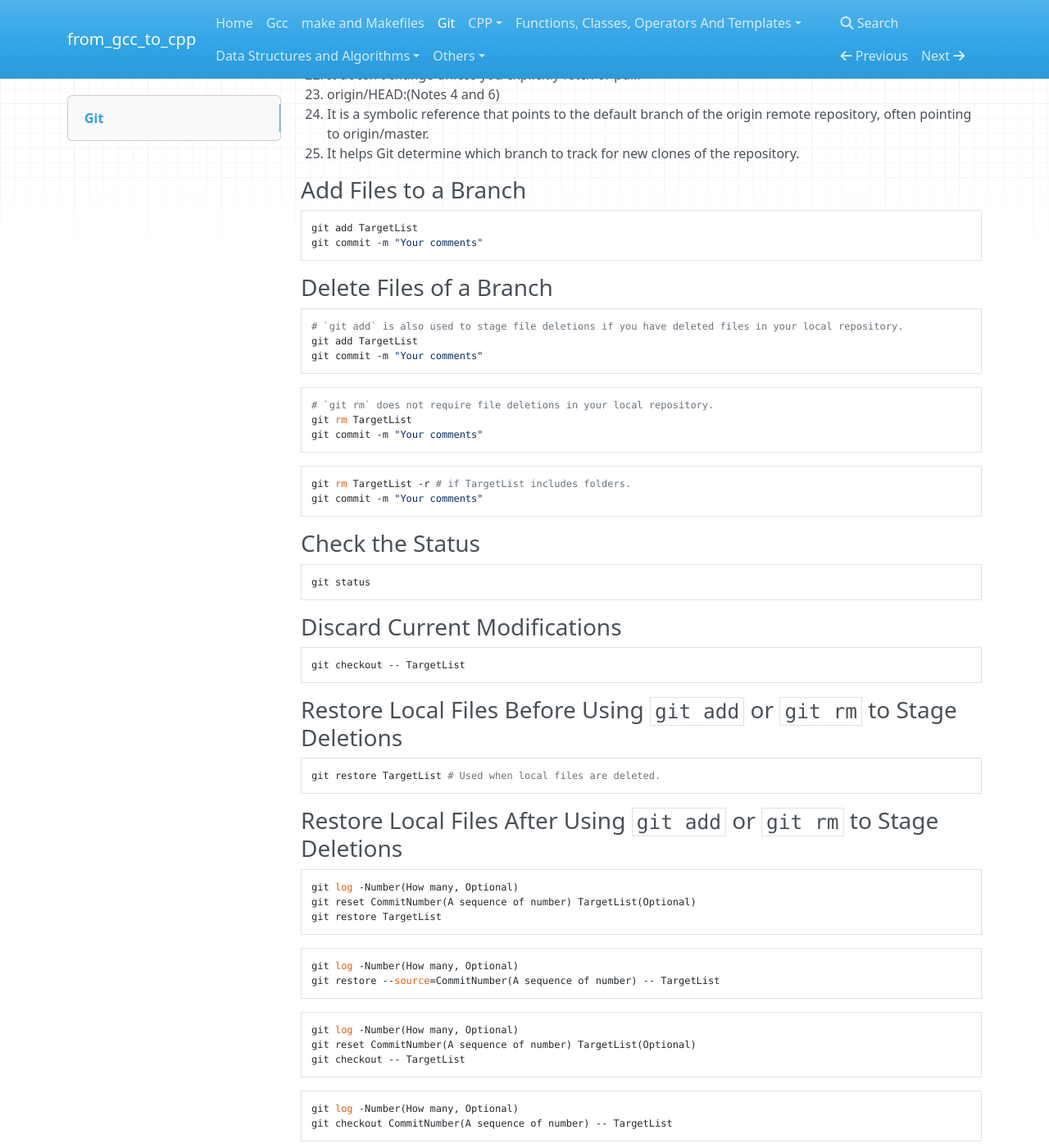
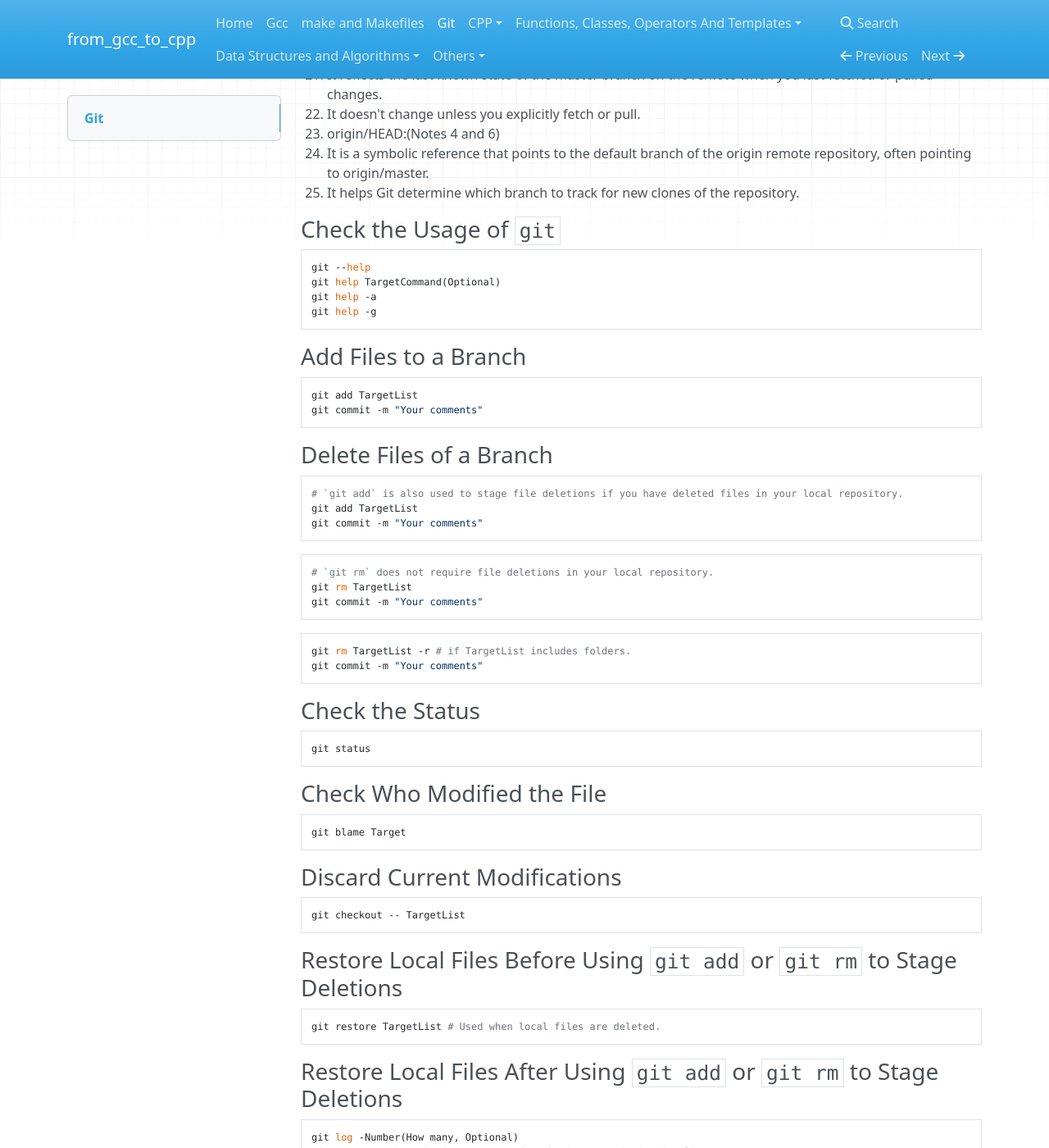
Before and after one commit to 0BananaBig0/from_gcc_to_cpp, an MkDocs documentation site: the page built from docs/Git.md, in a window 1280 px wide and 1400 px high, scrolled down 2260 px. Shown: the whole window at 82% size. Built offline with MkDocs 1.6.1, drawn with Linux system fonts in a browser that asks for light colours; nearby versions of some CDN libraries; some of the changed text lies outside the part shown.

Commit message:
delete using namespace std; use std:: replace the relative path with the absolute path to access the file; supplement the content on git

````diff
--- a/docs/Git.md
+++ b/docs/Git.md
@@ -7,9 +7,11 @@
     - [The Workflow of `git add TargetList` and `git commit -m "Your comments"`](#the-workflow-of-git-add-targetlist-and-git-commit--m-your-comments)
       - [The Workflow](#the-workflow)
       - [Explanation](#explanation)
+  - [Check the Usage of `git`](#check-the-usage-of-git)
   - [Add Files to a Branch](#add-files-to-a-branch)
   - [Delete Files of a Branch](#delete-files-of-a-branch)
   - [Check the Status](#check-the-status)
+  - [Check Who Modified the File](#check-who-modified-the-file)
   - [Discard Current Modifications](#discard-current-modifications)
   - [Restore Local Files Before Using `git add` or `git rm` to Stage Deletions](#restore-local-files-before-using-git-add-or-git-rm-to-stage-deletions)
   - [Restore Local Files After Using `git add` or `git rm` to Stage Deletions](#restore-local-files-after-using-git-add-or-git-rm-to-stage-deletions)
@@ -110,6 +112,15 @@ flowchart LR
      often pointing to origin/master.
    - It helps Git determine which branch to track for new clones of the repository.
 
+### Check the Usage of `git`
+
+```SH
+git --help
+git help TargetCommand(Optional)
+git help -a
+git help -g
+```
+
 ### Add Files to a Branch
 
 ```SH
@@ -140,6 +151,12 @@ git commit -m "Your comments"
 
 ```SH
 git status
+```
+
+### Check Who Modified the File
+
+```SH
+git blame Target
 ```
 
 ### Discard Current Modifications
````
Also changed, not shown: README.md (+2 -0 lines), docs/DesignPatterns.md (+1 -1 lines), 2 other files.
